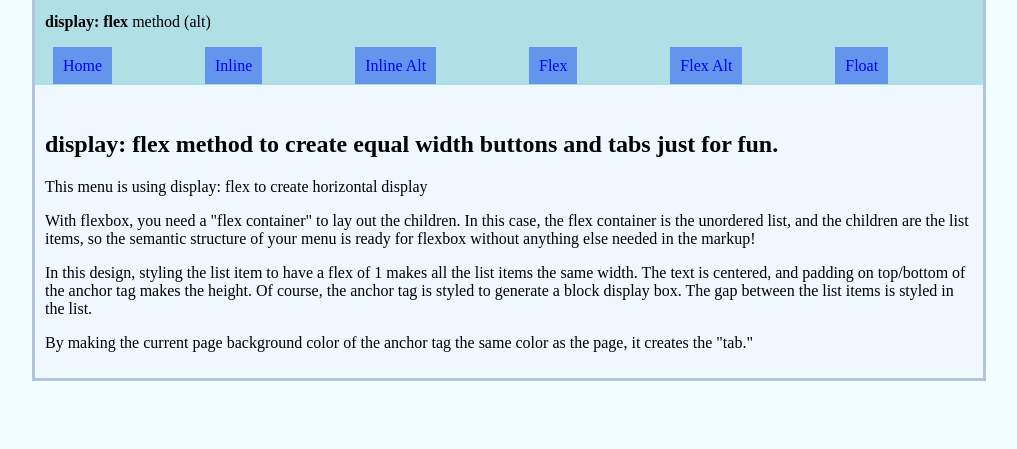
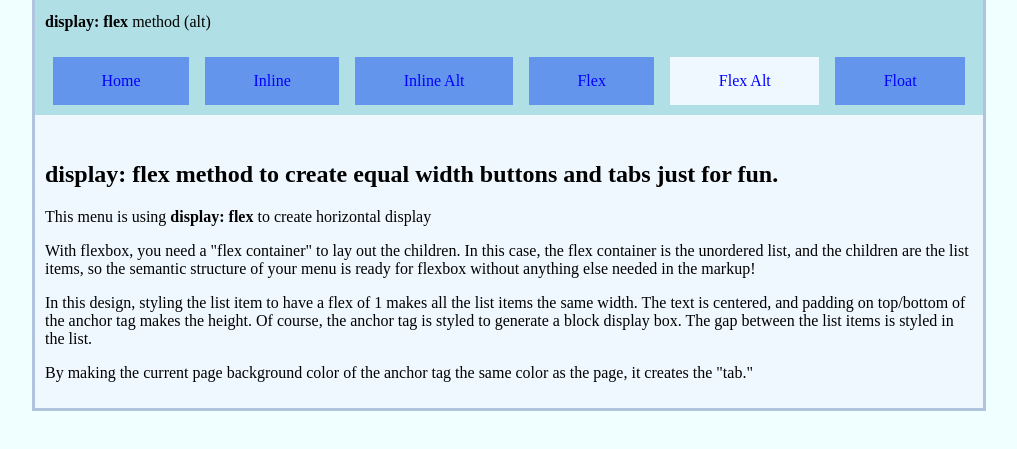
Before and after one commit to pchanhdara79/CSS_EX7, a plain HTML site: page page2.html in a window 1280 px wide. Shown: the part 71-520 px from the top of the page, without its empty margins (131-1148 px from the left). Drawn offline with Linux system fonts and the light colour scheme.

Commit message:
update page2

```diff
--- a/page2.css
+++ b/page2.css
@@ -38,9 +38,10 @@ code {
 .menu-link {
     background-color: cornflowerblue;
     color: blue;
-    padding: 10px;
+    padding: 15px 20px;
     text-align: center;
     text-decoration: none;
+    display: block;
 }
 
 .menu-item {
@@ -53,8 +54,8 @@ code {
     color: blue;
 }
 
-.menu-link:active {
-    background-color: white;
+.menu-link.current-page {
+    background-color: aliceblue;
     color: blue;
 }
 
--- a/page2.html
+++ b/page2.html
@@ -25,9 +25,9 @@
                 <li class="menu-item">
                     <a href="" class="menu-link">Flex</a>
                 </li>
-                <li class="menu-item">
-                    <a href="" class="menu-link">Flex Alt</a>
-                </li>
+				<li class="menu-item">
+					<a href="" class="menu-link current-page">Flex Alt</a>
+				</li>
                 <li class="menu-item">
                     <a href="" class="menu-link">Float</a>
                 </li>
@@ -36,7 +36,7 @@
 
         <main class="main-content">
             <h2>display: flex method to create equal width buttons and tabs just for fun.</h2>
-            <p>This menu is using display: flex to create horizontal display</p>
+            <p>This menu is using <strong>display: flex</strong> to create horizontal display</p>
             <p>With flexbox, you need a "flex container" to lay out the children. In this case, the flex container is the unordered list, and the children are the list items, so the semantic structure of your menu is ready for flexbox without anything else needed in the markup!</p>
             <p>In this design, styling the list item to have a flex of 1 makes all the list items the same width. The text is centered, and padding on top/bottom of the anchor tag makes the height. Of course, the anchor tag is styled to generate a block display box. The gap between the list items is styled in the list.</p>
             <p>By making the current page background color of the anchor tag the same color as the page, it creates the "tab."</p>
```
